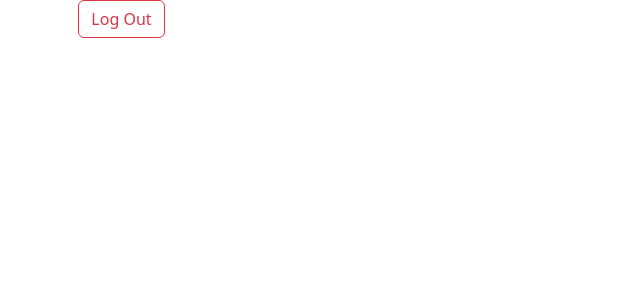
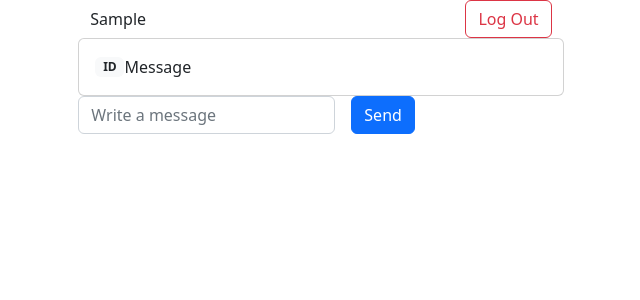
Before and after one commit to lyukidon/chatsample1-react, a React (Create React App) app: page / in a window 1280 px wide. Both pictures are taken after typing "Sample", "Sample123" into the empty fields and a click on the button "Login". Shown: the top 300 px of the page, without its empty margins (319-959 px from the left). Built offline with nearby package versions, Linux system fonts and the light colour scheme.

Commit message:
add chat component

```diff
--- a/src/App.js
+++ b/src/App.js
@@ -2,7 +2,7 @@ import React, { useState } from "react";
 import FormComponent from "./components/FormComponent";
 
 import { Container } from "react-bootstrap";
-import ChatComponent from "./components/ChatComponent";
+import Chat from "./components/Chat/index";
 
 function App() {
 
@@ -14,7 +14,7 @@ function App() {
     return (
         <Container className="col-md-5 mx-auto">
             {user.id.length !== 0 && user.pw.length !== 0 ? (
-                <ChatComponent setUser={setUser} />
+                <Chat user={user} setUser={setUser} />
             ) : (
                 <FormComponent user={user} setUser={setUser} />
             )}
--- /dev/null
+++ b/src/components/Chat/ChatForm.js
@@ -0,0 +1,38 @@
+import React from "react";
+import { useForm, Controller } from "react-hook-form";
+import { Button, Container, Form, Stack } from "react-bootstrap";
+
+export default ({ user }) => {
+    const {
+        register,
+        handleSubmit,
+        control,
+        formState: { errors },
+    } = useForm();
+
+    const onSubmit = () => {};
+
+    return (
+        <Form onSubmit={handleSubmit(onSubmit)}>
+            <Stack gap={3} direction="horizontal">
+                <Form.Group>
+                    <Controller
+                        control={control}
+                        name="content"
+                        defaultValue=""
+                        render={({ field: { onChange, value, ref } }) => (
+                            <Form.Control
+                                type="text"
+                                onChange={onChange}
+                                value={value}
+                                ref={ref}
+                                placeholder="Write a message"
+                            />
+                        )}
+                    />
+                </Form.Group>
+                <Button type="button">Send</Button>
+            </Stack>
+        </Form>
+    );
+};
--- /dev/null
+++ b/src/components/Chat/ChatList.js
@@ -0,0 +1,15 @@
+import React from "react";
+import { Container,  Card, Badge, Stack } from "react-bootstrap";
+
+export default () => {
+    return (
+        <Card body>
+            <Stack direction='horizontal'>
+                <Badge bg='light' text="dark">ID</Badge>
+                Message
+            </Stack>
+        </Card>
+    )
+};
+
+// Badge New message
--- /dev/null
+++ b/src/components/Chat/ChatTop.js
@@ -0,0 +1,21 @@
+import React from "react";
+import { Container, Button, Stack } from "react-bootstrap";
+
+export default ({ user, setUser }) => {
+    const logout = () => {
+        setUser({
+            id: "",
+            pw: "",
+        });
+    };
+    return (
+        <Container>
+            <Stack direction="horizontal" className="justify-content-between">
+                <div>{user.id}</div>
+                <Button variant="outline-danger" onClick={logout}>
+                    Log Out
+                </Button>
+            </Stack>
+        </Container>
+    );
+};
--- /dev/null
+++ b/src/components/Chat/index.js
@@ -0,0 +1,16 @@
+import React from "react";
+import { Container } from "react-bootstrap";
+
+import ChatTop from './ChatTop'
+import ChatList from "./ChatList";
+import ChatForm from "./ChatForm";
+
+export default ({user, setUser}) => {
+    return (
+        <Container>
+            <ChatTop user={user} setUser={setUser} />
+            <ChatList />
+            <ChatForm user={user} />
+        </Container>
+    );
+};
--- a/src/components/ChatComponent.js
+++ /dev/null
@@ -1,19 +0,0 @@
-import React from "react";
-import { Button, Container } from "react-bootstrap";
-
-export default ({ setUser }) => {
-    const logout = () => {
-        setUser({
-            id: "",
-            pw: "",
-        });
-    };
-
-    return (
-        <Container>
-            <Button variant="outline-danger" onClick={logout}>
-                Log Out
-            </Button>
-        </Container>
-    );
-};
```
